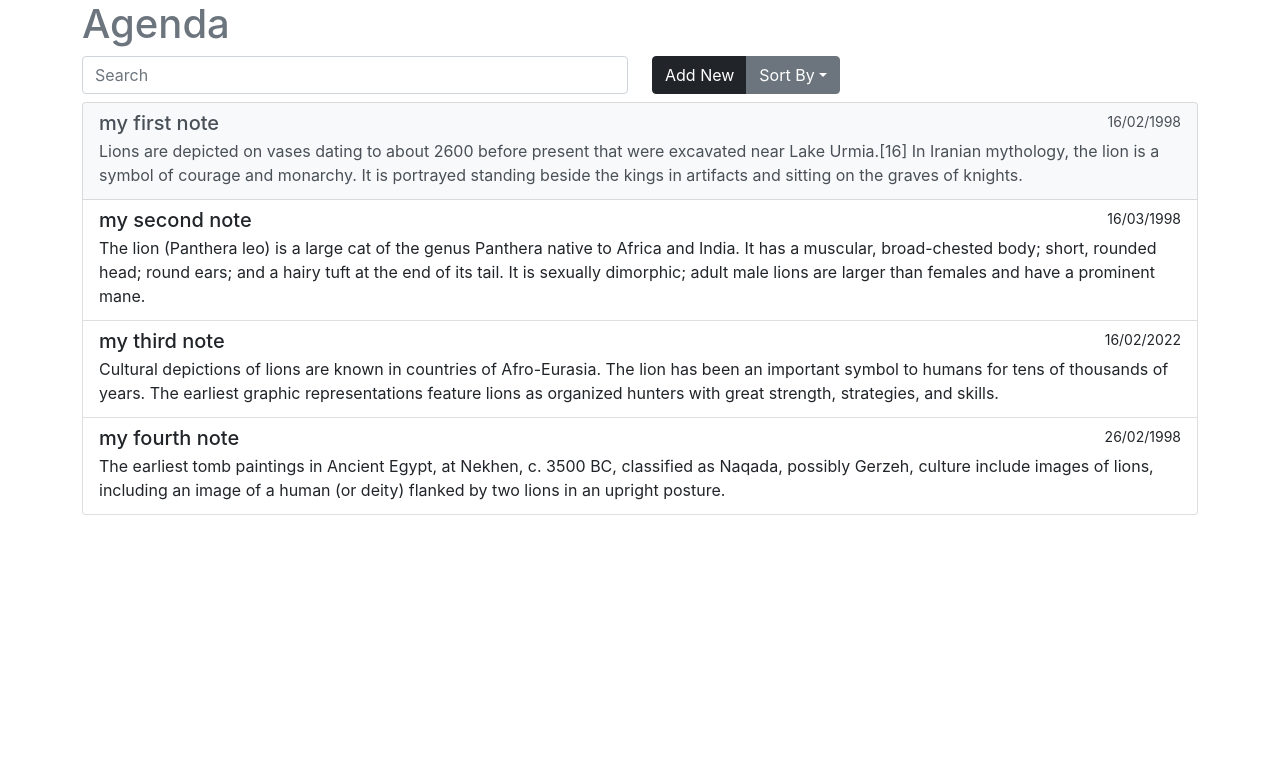
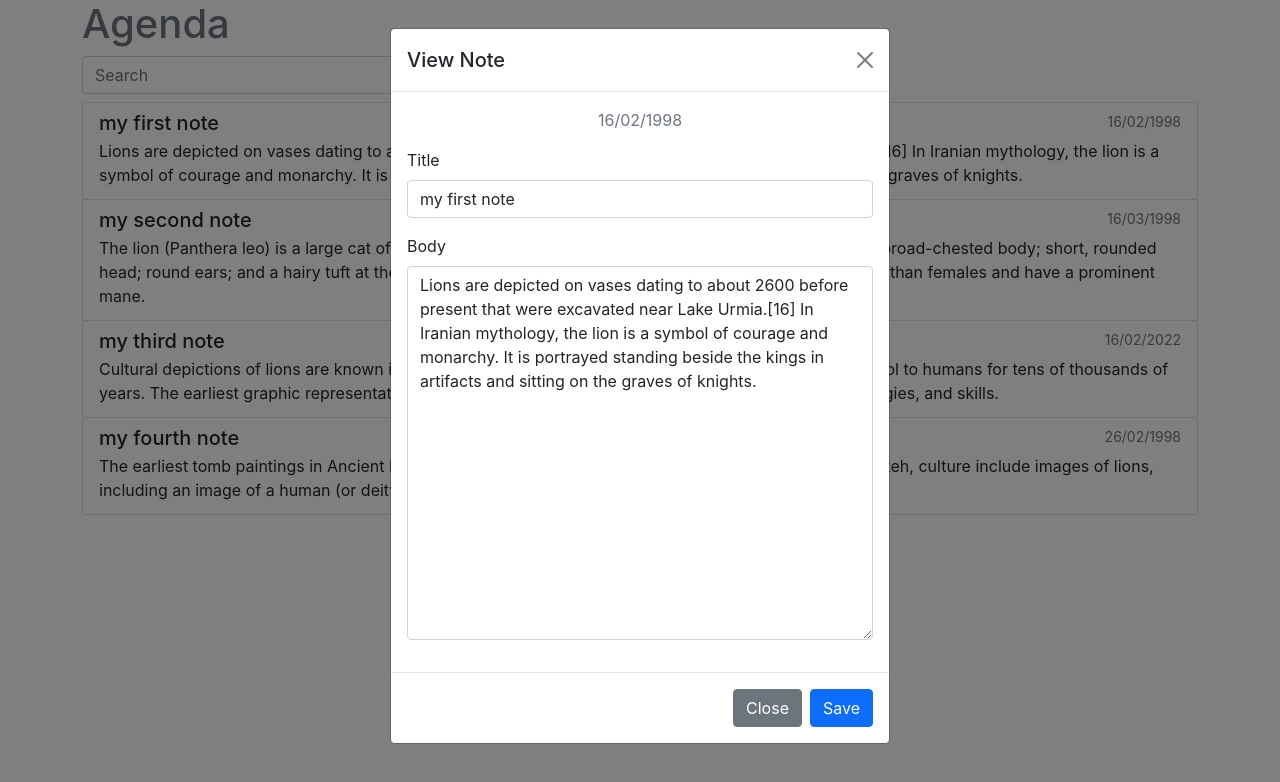
Before and after one commit to xvimnt/foremost-agenda, a React (Create React App) app in the folder client/: page / in a window 1280 px wide. Both pictures are taken after a click on the button 640 px from the left and 151 px from the top of the page. Shown: the top 782 px of the page. Built offline with nearby package versions, Linux system fonts and the light colour scheme.

Commit message:
modal working

```diff
--- a/client/public/index.html
+++ b/client/public/index.html
@@ -25,7 +25,7 @@
       Learn how to configure a non-root public URL by running `npm run build`.
     -->
     <link href="https://cdn.jsdelivr.net/npm/bootstrap@5.0.2/dist/css/bootstrap.min.css" rel="stylesheet" integrity="sha384-EVSTQN3/azprG1Anm3QDgpJLIm9Nao0Yz1ztcQTwFspd3yD65VohhpuuCOmLASjC" crossorigin="anonymous">
-    <title>React App</title>
+    <title>Agenda</title>
   </head>
   <body>
     <noscript>You need to enable JavaScript to run this app.</noscript>
--- a/client/src/App.jsx
+++ b/client/src/App.jsx
@@ -1,6 +1,11 @@
 import './App.css';
 import ItemList from './components/ItemList';
+import Modal from './components/Modal';
+import { useState } from 'react';
+
 function App() {
+  const [ title, setTitle ] = useState('');
+  const [ body, setBody ] = useState('');
   return (
     <div className='container'>
       <div className='row'>
@@ -14,7 +19,7 @@ function App() {
         </div>
         <div className='col-6'>
           <div className="btn-group" role="group" aria-label="Basic example">
-            <button type="button" className="btn btn-dark">Add New</button>
+            <button type="button" className="btn btn-dark" data-bs-toggle="modal" data-bs-target="#add">Add New</button>
             <button className="btn btn-secondary dropdown-toggle" type="button" id="dropdownMenuButton1" data-bs-toggle="dropdown" aria-expanded="false">
               Sort By
             </button>
@@ -27,6 +32,18 @@ function App() {
         </div>
       </div>
       <ItemList></ItemList>
+      <Modal id="add" title="Add New Note">
+        <form>
+          <div class="mb-3">
+            <label htmlFor="title" class="form-label">Title</label>
+            <input type="text" class="form-control" id="title" value={title} onChange={(e) => setTitle(e.target.value)}/>
+          </div>
+          <div class="mb-3">
+            <label htmlFor="body" class="form-label">Body</label>
+            <textarea rows="15" type="text" class="form-control" id="body" value={body} onChange={(e) => setBody(e.target.value)}/>
+          </div>
+        </form>
+      </Modal>
     </div>
   );
 }
--- a/client/src/components/Item.jsx
+++ b/client/src/components/Item.jsx
@@ -1,10 +1,10 @@
-export default function Item({note}) {
+export default function Item({note, click}) {
     const {title, body, date} = note
     return (
-        <button className="list-group-item list-group-item-action flex-column align-items-start">
+        <button className="list-group-item list-group-item-action flex-column align-items-start" onClick={() => click(note)} data-bs-toggle="modal" data-bs-target="#edit">
             <div className="d-flex w-100 justify-content-between">
                 <h5 className="mb-1">{title}</h5>
-                <small>{date}</small>
+                <small className="text-muted">{date}</small>
             </div>
             <p className="mb-1">{body}</p>
         </button>
--- a/client/src/components/ItemList.jsx
+++ b/client/src/components/ItemList.jsx
@@ -1,4 +1,6 @@
 import Item from "./Item";
+import Modal from "./Modal";
+import { useState } from "react";
 
 const notes = [
     {
@@ -23,12 +25,41 @@ const notes = [
     },
 ]
 
-export default function ItemList({ note }) {
+export default function ItemList() {
+
+    const [ title, setTitle ] = useState('');
+    const [ body, setBody ] = useState('');
+    const [ date, setDate ] = useState('');
+
+    const click = (note) => {
+        setTitle(note.title);
+        setBody(note.body);
+        setDate(note.date);
+    }
+
     return (
-        <div class="list-group">
-            {notes.map(note => {
-                return <Item key={note.title} note={note}></Item>
-            })}
-        </div>
+        <>
+            <div className="list-group">
+                {notes.map(note => {
+                    return <Item key={note.title} note={note} click={click}></Item>
+                })}
+            </div>
+            <Modal id="edit" title="View Note">
+                <form>
+                    <div className="text-center">
+                        <p className="text-muted">{date}</p>
+                    </div>
+                    <div className="mb-3">
+                        <label htmlFor="title" className="form-label">Title</label>
+                        <input type="text" className="form-control" id="title" value={title} onChange={(e) => setTitle(e.target.value)} />
+                    </div>
+                    <div className="mb-3">
+                        <label htmlFor="body" className="form-label">Body</label>
+                        <textarea rows="15" type="text" className="form-control" id="body" value={body} onChange={(e) => setBody(e.target.value)} />
+                    </div>
+                </form>
+            </Modal>
+        </>
+
     );
 }
--- a/client/src/components/Modal.jsx
+++ b/client/src/components/Modal.jsx
@@ -0,0 +1,43 @@
+export default function Modal({id, children, title}) {
+
+    return (
+        <>
+            <div
+                className="modal fade"
+                id={id}
+                tabIndex="-1"
+                aria-labelledby="exampleModalLabel"
+                aria-hidden="true"
+            >
+                <div className="modal-dialog">
+                    <div className="modal-content">
+                        <div className="modal-header">
+                            <h5 className="modal-title" id="exampleModalLabel">
+                                {title}
+                            </h5>
+                            <button
+                                type="button"
+                                className="btn-close"
+                                data-bs-dismiss="modal"
+                                aria-label="Close"
+                            ></button>
+                        </div>
+                        <div className="modal-body">{children}</div>
+                        <div className="modal-footer">
+                            <button
+                                type="button"
+                                className="btn btn-secondary"
+                                data-bs-dismiss="modal"
+                            >
+                                Close
+                            </button>
+                            <button type="button" className="btn btn-primary">
+                               Save
+                            </button>
+                        </div>
+                    </div>
+                </div>
+            </div>
+        </>
+    );
+}
```
